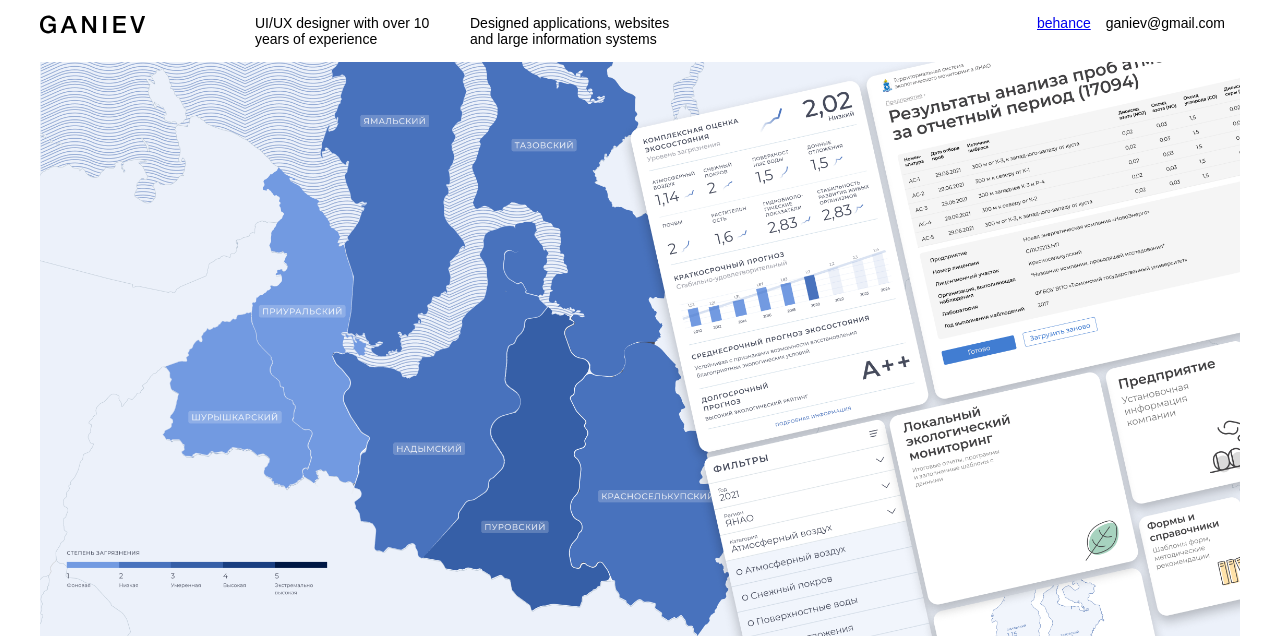
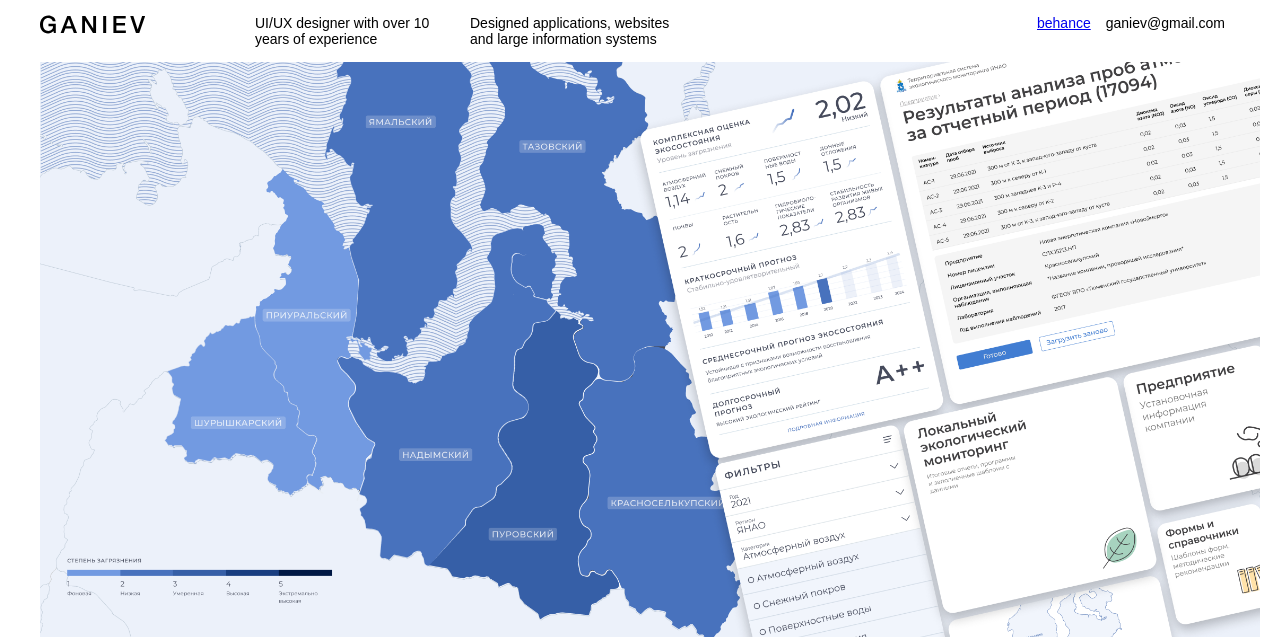
Before and after one commit to nemezide/ganiev.space, a plain HTML site: page index.html in a window 1280 px wide. Shown: the top 637 px of the page. Drawn offline with Linux system fonts and the light colour scheme.

Commit message:
stupid site

```diff
--- a/main.css
+++ b/main.css
@@ -45,6 +45,7 @@ margin: 0 auto;
 }
 .works{
 	display: grid;
+	grid-template-columns:50% 50%;
 	grid-row-gap: 40px;
 	grid-column-gap: 20px;
 }
@@ -52,7 +53,6 @@ margin: 0 auto;
   	position: relative;
     font-size: 20px;
     line-height: 24px;
-    overflow: hidden;
 }
 .work__item:first-child,
 .work__item:nth-child(3n+4) {
@@ -71,6 +71,7 @@ margin: 0 auto;
 	color: #CE3A00;
 }
 .work__img img{
+	width: 100%;
 	margin-bottom: 8px;
 }
 .work__link a:before{
```
